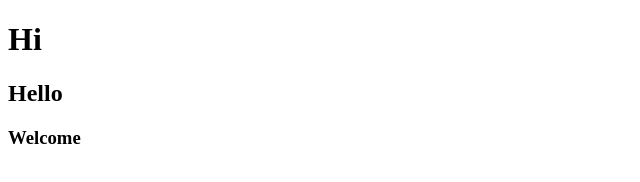
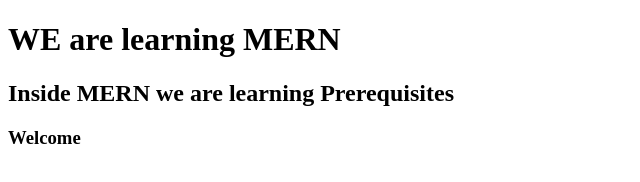
Before and after one commit to Ragavibalu/HTML_CSS, a plain HTML site: page index.html in a window 1280 px wide. Shown: the whole page, without its empty margins (0-640 px from the left). Drawn offline with Linux system fonts and the light colour scheme.

Commit message:
Update index.html

```diff
--- a/index.html
+++ b/index.html
@@ -6,8 +6,8 @@
     <title>Document</title>
 </head>
 <body>
-    <h1>Hi</h1>
-    <h2>Hello</h2>
+    <h1><b>WE are learning MERN</b></h1>
+    <h2>Inside MERN we are learning Prerequisites</h2>
     <h3>Welcome</h3>
 </body>
 </html>
```
